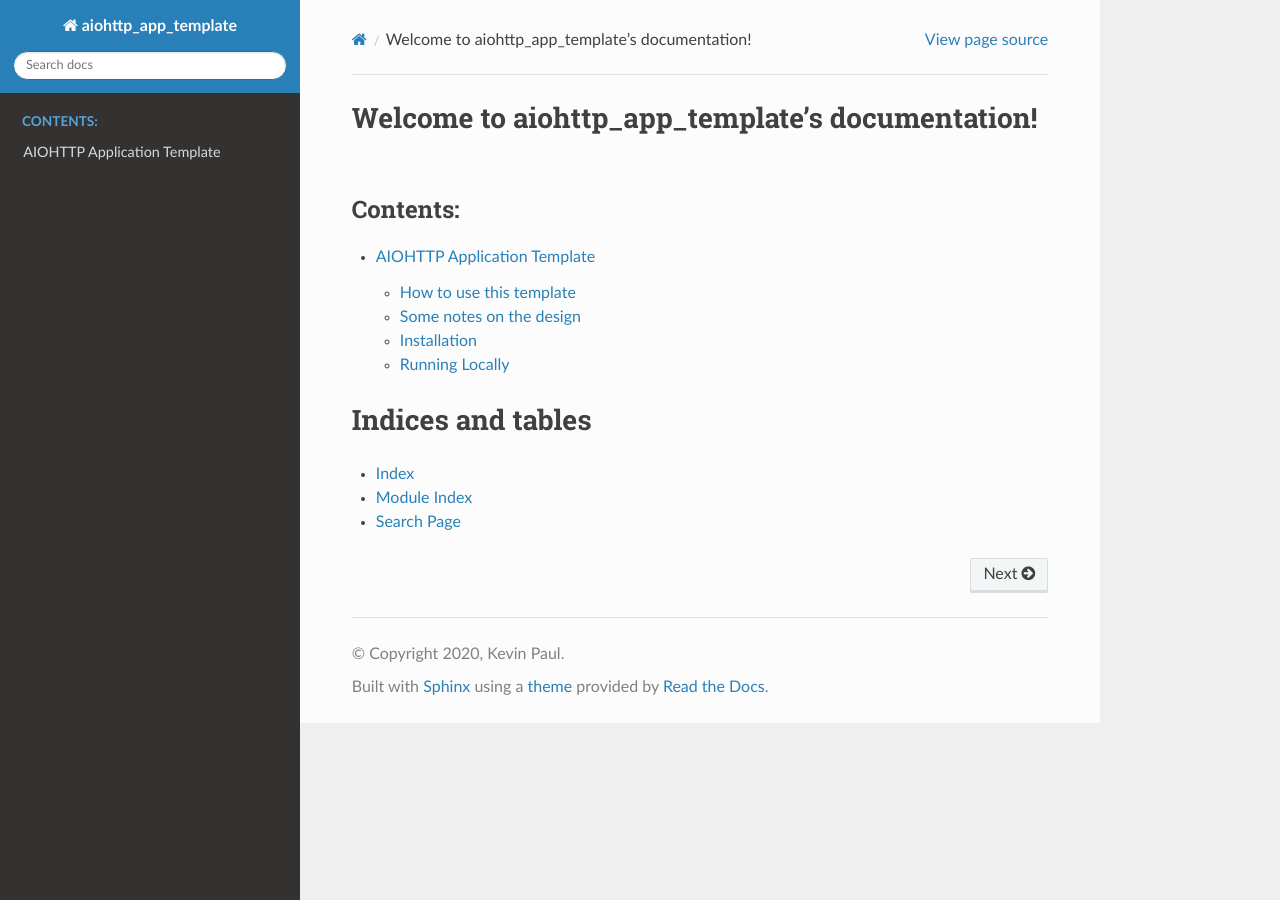
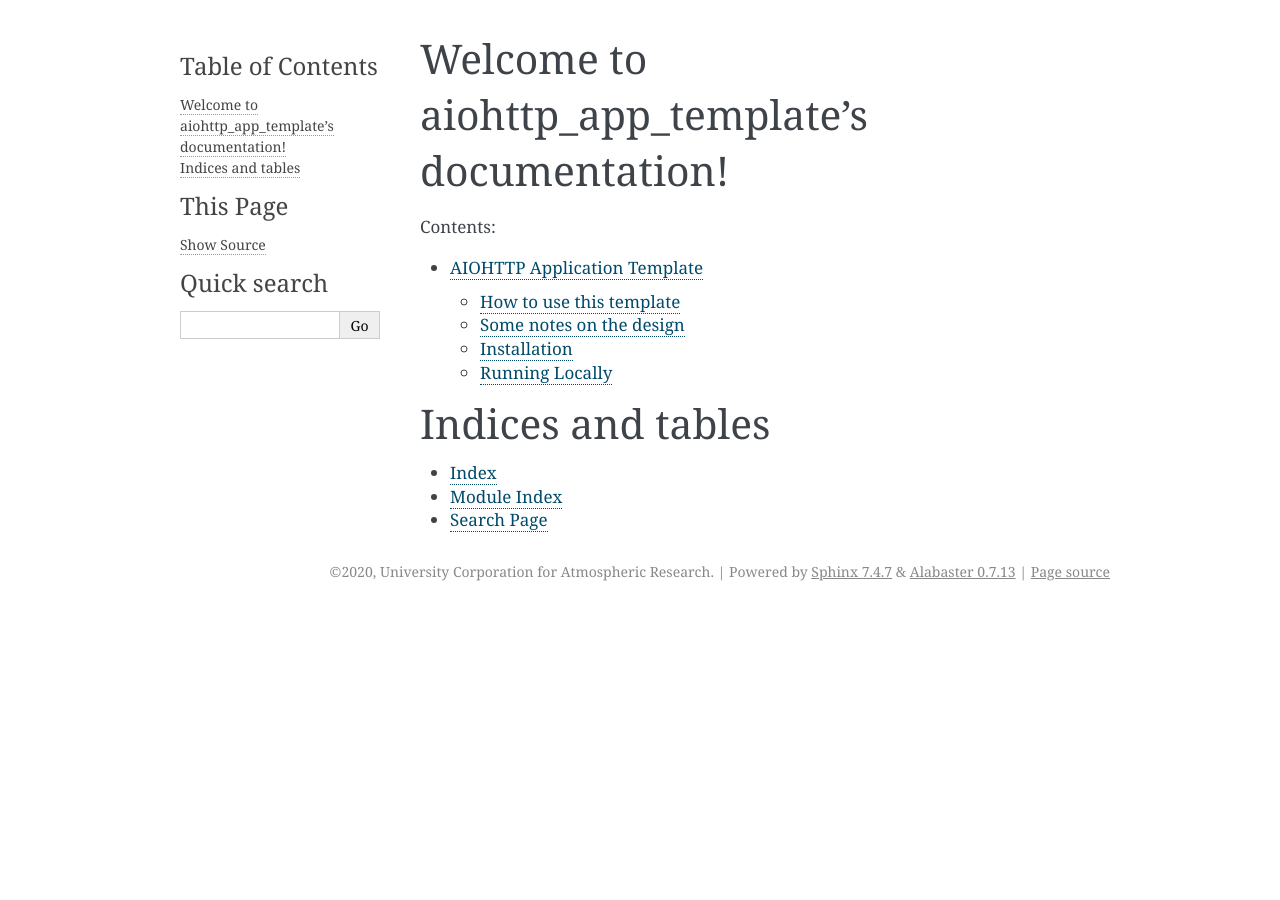
Before and after one commit to kmpaul/aiohttp_app_template, a Sphinx documentation site: the page built from docs/source/index.rst, in a window 1280 px wide. Built offline with Sphinx 7.4.7, drawn with Linux system fonts in a browser that asks for light colours.

Commit message:
Using default theme

```diff
--- a/docs/source/conf.py
+++ b/docs/source/conf.py
@@ -18,7 +18,7 @@
 # -- Project information -----------------------------------------------------
 
 project = 'aiohttp_app_template'
-copyright = '2020, Kevin Paul'
+copyright = '2020, University Corporation for Atmospheric Research'
 author = 'Kevin Paul'
 
 
@@ -27,7 +27,7 @@ author = 'Kevin Paul'
 # Add any Sphinx extension module names here, as strings. They can be
 # extensions coming with Sphinx (named 'sphinx.ext.*') or your custom
 # ones.
-extensions = ['sphinx_rtd_theme']
+extensions = []
 
 # Add any paths that contain templates here, relative to this directory.
 templates_path = ['_templates']
@@ -43,7 +43,7 @@ exclude_patterns = []
 # The theme to use for HTML and HTML Help pages.  See the documentation for
 # a list of builtin themes.
 #
-html_theme = 'sphinx_rtd_theme'
+html_theme = 'alabaster'
 
 # Add any paths that contain custom static files (such as style sheets) here,
 # relative to this directory. They are copied after the builtin static files,
```
Also changed, not shown: 1 other file.
